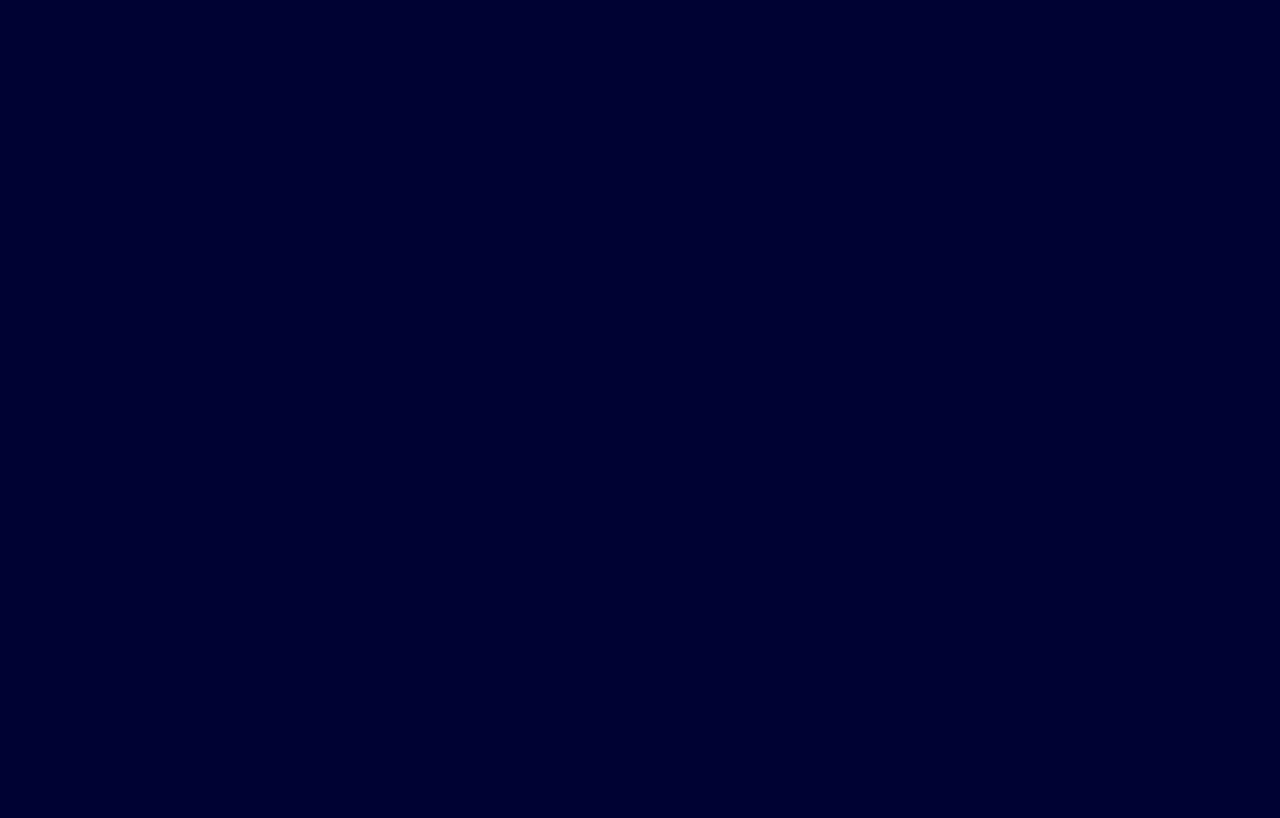
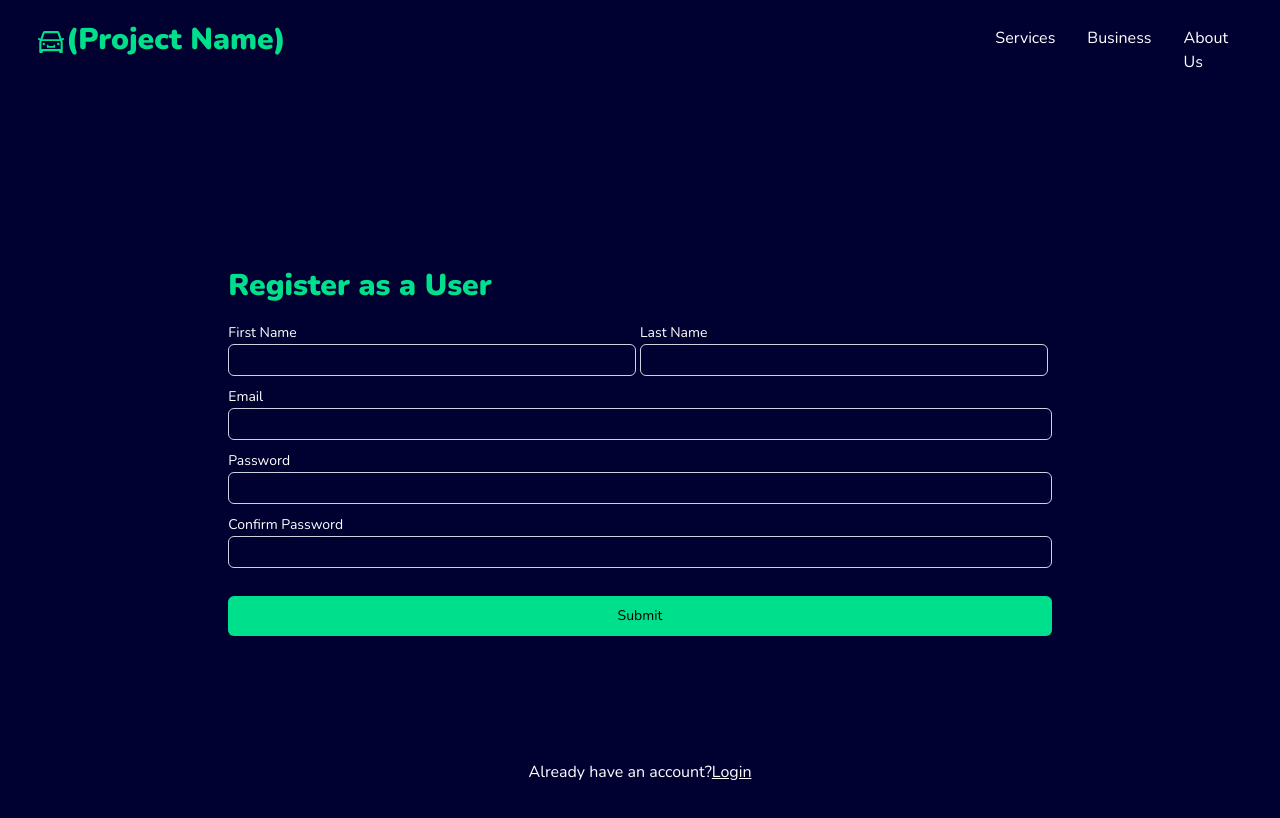
Before and after one commit to CodeReaper-10/hack-ccelerate, a React (Create React App) app: page /registerUser in a window 1280 px wide. Before the commit this address had no page. Shown: the top 818 px of the page. Built offline with nearby package versions, Linux system fonts and the light colour scheme.

Commit message:
Created signup page for user and business

```diff
--- a/src/App.js
+++ b/src/App.js
@@ -4,7 +4,8 @@ import Home from "./pages/Home";
 import "./index.css";
 import ServiceItems from "./components/ServiceItems";
 import ServiceCard from "./components/ServiceCard";
-import SignUp from "./pages/SignUp";
+import SignUpUser from "./pages/SignUpUser";
+import SignUpBusiness from "./pages/SignUpBusiness";
 
 const App = () => {
     return (
@@ -15,7 +16,11 @@ const App = () => {
                     {/* Home is the landing page */}
                     <Route path="/test" element={<ServiceCard />} />
                     <Route path="/service/:id" element={<ServiceCard />} />
-                    <Route path="/signup" element={<SignUp />} />
+                    <Route path="/registerUser" element={<SignUpUser />} />
+                    <Route
+                        path="/registerBusiness"
+                        element={<SignUpBusiness />}
+                    />
                 </Routes>
             </BrowserRouter>
         </div>
--- a/src/components/FormSU.jsx
+++ b/src/components/FormSU.jsx
@@ -1,49 +1,88 @@
-import React from 'react'
+import React from "react";
 
-const FormSU = () => {
+const FormSU = (props) => {
     return (
         <div>
-        <div className="flex justify-center items-center h-screen bg-slate-200">
-        <div id="form" className="block bg-slate-50 p-6 rounded-xl shodow-md shadow-slate-300 w-90">
+            <div className="-mt-10 flex justify-center items-center h-screen">
+                <div
+                    id="form"
+                    className="block  p-6 rounded-xl shodow-md shadow-slate-300 w-90"
+                >
                     <form>
-                <h2 className="text-blue-700 text-3xl font-semibold my-4">Register</h2>
+                        <h2 className="text-[#00df8c] text-3xl font-semibold my-4">
+                            {`Register as a ${props.type}`}
+                        </h2>
 
                         {/* full name */}
                         <div id="fullName" class="flex flex-row">
                             <div id="firstName" className="w-1/2 mr-1">
-                            <label for="fname" className="text-sm">First Name</label>
-                            <input type="text" name="" id="fname"
-                                className="h-8 w-full rounded-md border border-slate-300 text-sm pl-2 bg-transparent outline-blue-600 shadow-sm"></input>
+                                <label for="fname" className="text-sm">
+                                    First Name
+                                </label>
+                                <input
+                                    type="text"
+                                    name=""
+                                    id="fname"
+                                    className="h-8 w-full rounded-md border border-slate-300 text-sm pl-2 bg-transparent outline-blue-600 shadow-sm"
+                                ></input>
                             </div>
                             <div id="lastName" className="w-1/2 mr-1">
-                        <label for="lname" className="text-sm">Last Name</label>
-                        <input type="text" name="" id="lname"
-                            className="h-8 w-full rounded-md border border-slate-300 text-sm pl-2 bg-transparent outline-blue-600 shadow-sm"></input>
+                                <label for="lname" className="text-sm">
+                                    Last Name
+                                </label>
+                                <input
+                                    type="text"
+                                    name=""
+                                    id="lname"
+                                    className=" mb-2 h-8 w-full rounded-md border border-slate-300 text-sm pl-2 bg-transparent outline-blue-600 shadow-sm"
+                                ></input>
                             </div>
                         </div>
                         {/* email */}
-                <label for="email" className="text-sm">Email</label>
-                <input type="emial" name="" id="email" className="h-8 w-full rounded-md border border-slate-300 text-sm pl-2 bg-transparent outline-blue-600 shadow-sm"></input>
+                        <label for="email" className="text-sm">
+                            Email
+                        </label>
+                        <input
+                            type="email"
+                            name=""
+                            id="email"
+                            className="mb-2 h-8 w-full rounded-md border border-slate-300 text-sm pl-2 bg-transparent outline-blue-600 shadow-sm"
+                        ></input>
 
                         {/* password */}
-                <label for="password" className="text-sm">Password</label>
-                <input type="password" name="" id="password" className="h-8 w-full rounded-md border border-slate-300 text-sm pl-2 bg-transparent outline-blue-600 shadow-sm"></input>
+                        <label for="password" className="text-sm">
+                            Password
+                        </label>
+                        <input
+                            type="password"
+                            name=""
+                            id="password"
+                            className="mb-2 h-8 w-full rounded-md border border-slate-300 text-sm pl-2 bg-transparent outline-blue-600 shadow-sm"
+                        ></input>
 
                         {/* confirm pass */}
-                <label for="confirmPassword" className="text-sm">Confirm Password</label>
-                <input type="password" name="" id="confirmPassword" className="h-8 w-full rounded-md border border-slate-300 text-sm pl-2 bg-transparent outline-blue-600 shadow-sm"></input>
+                        <label for="confirmPassword" className="text-sm">
+                            Confirm Password
+                        </label>
+                        <input
+                            type="password"
+                            name=""
+                            id="confirmPassword"
+                            className="mb-2 h-8 w-full rounded-md border border-slate-300 text-sm pl-2 bg-transparent outline-blue-600 shadow-sm"
+                        ></input>
 
                         {/* submit */}
-                <input type="submit" name="" id="signUp" className="bg-blue-700 w-full h-10 cursor-pointer text-white rounded-md hover:bg-blue-600 hover:outline outline-2 outline-blue-600 outline-offset-2 text-sm"></input>
-
-
+                        <input
+                            type="submit"
+                            name=""
+                            id="signUp"
+                            className="bg-[#00df8c] mt-5 w-full h-10 cursor-pointer text-black rounded-md  hover:outline outline-2 outline-[#00df8c] outline-offset-2 text-sm -mb-2"
+                        ></input>
                     </form>
                 </div>
+            </div>
+        </div>
+    );
+};
 
-        </div>
-
-    </div>
-  )
-}
-
-export default FormSU
+export default FormSU;
--- a/src/components/Navbar.jsx
+++ b/src/components/Navbar.jsx
@@ -2,8 +2,8 @@ import React, { useState } from "react";
 import { AiOutlineClose, AiOutlineMenu, AiOutlineCar } from "react-icons/ai";
 import { Link } from "react-router-dom";
 
-const Navbar = () => {
-    const [nav, setNav] = useState(false);
+const Navbar = (props) => {
+    const [nav, setNav] = useState(true);
     const handleNav = () => {
         setNav(!nav);
     };
@@ -35,7 +35,9 @@ const Navbar = () => {
             <div
                 className={
                     !nav
-                        ? "fixed left-0 top-0 w-[63%] md:hidden lg:hidden h-full border-r border-r-gray-800 bg-[#000031] ease-in-out duration-500"
+                        ? props.black == "true"
+                            ? "fixed left-0 top-0 w-[63%] md:hidden lg:hidden h-full border-r border-r-gray-800  ease-in-out duration-500 bg-black "
+                            : "fixed left-0 top-0 w-[63%] md:hidden lg:hidden h-full border-r border-r-gray-800  ease-in-out duration-500 bg-[#000031] "
                         : "fixed left-[-100%]"
                 }
             >
--- a/src/pages/Home.jsx
+++ b/src/pages/Home.jsx
@@ -7,7 +7,7 @@ import "../index.css";
 const Home = () => {
     return (
         <div id="home">
-            <Navbar />
+            <Navbar black="true" />
             <Hero />
             {/* <Container/> */}
         </div>
--- a/src/pages/SignUp.jsx
+++ /dev/null
@@ -1,14 +0,0 @@
-import React from 'react'
-import FormSU from '../components/FormSU'
-import Navbar from '../components/Navbar'
-
-const SignUp = () => {
-  return (
-    <div>
-        <Navbar />
-        <FormSU />
-    </div>
-  )
-}
-
-export default SignUp
--- /dev/null
+++ b/src/pages/SignUpBusiness.jsx
@@ -0,0 +1,21 @@
+import React from "react";
+import Navbar from "../components/Navbar";
+import FormSU from "../components/FormSU";
+import { Link } from "react-router-dom";
+
+const SignUpBusiness = () => {
+    return (
+        <div>
+            <Navbar />
+            <FormSU type="Business" />
+            <h1 className="-mt-20 flex justify-center items-center">
+                Already have an account?
+                <Link className="underline" to="/loginBusiness">
+                    Login
+                </Link>
+            </h1>
+        </div>
+    );
+};
+
+export default SignUpBusiness;
--- /dev/null
+++ b/src/pages/SignUpUser.jsx
@@ -0,0 +1,21 @@
+import React from "react";
+import FormSU from "../components/FormSU";
+import Navbar from "../components/Navbar";
+import { Link } from "react-router-dom";
+
+const SignUpUser = () => {
+    return (
+        <div>
+            <Navbar />
+            <FormSU type="User" />
+            <h1 className="-mt-20 flex justify-center items-center">
+                Already have an account?
+                <Link className="underline" to="/loginUser">
+                    Login
+                </Link>
+            </h1>
+        </div>
+    );
+};
+
+export default SignUpUser;
```
Lines whose indentation alone changed are shown as unchanged.
